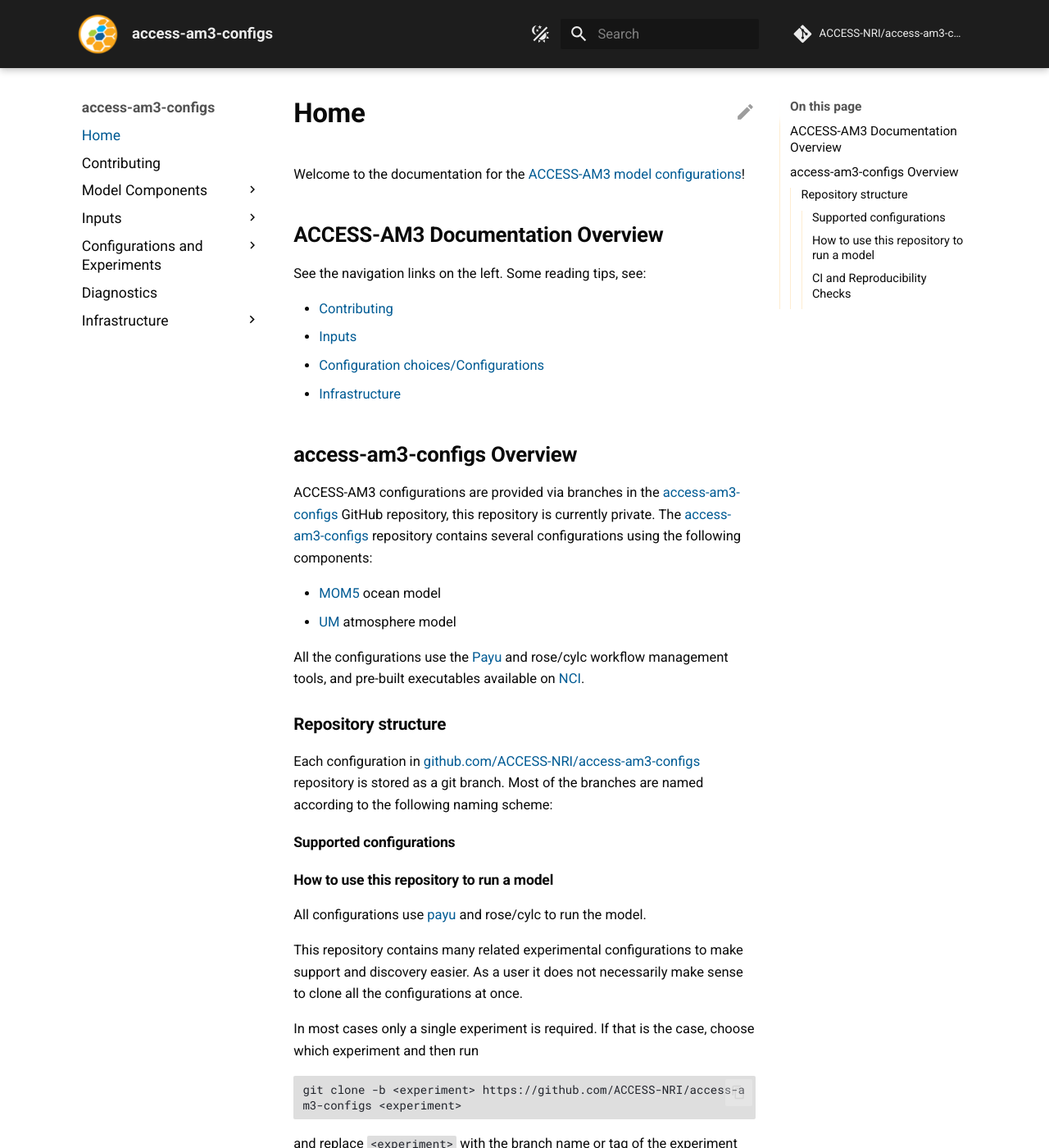
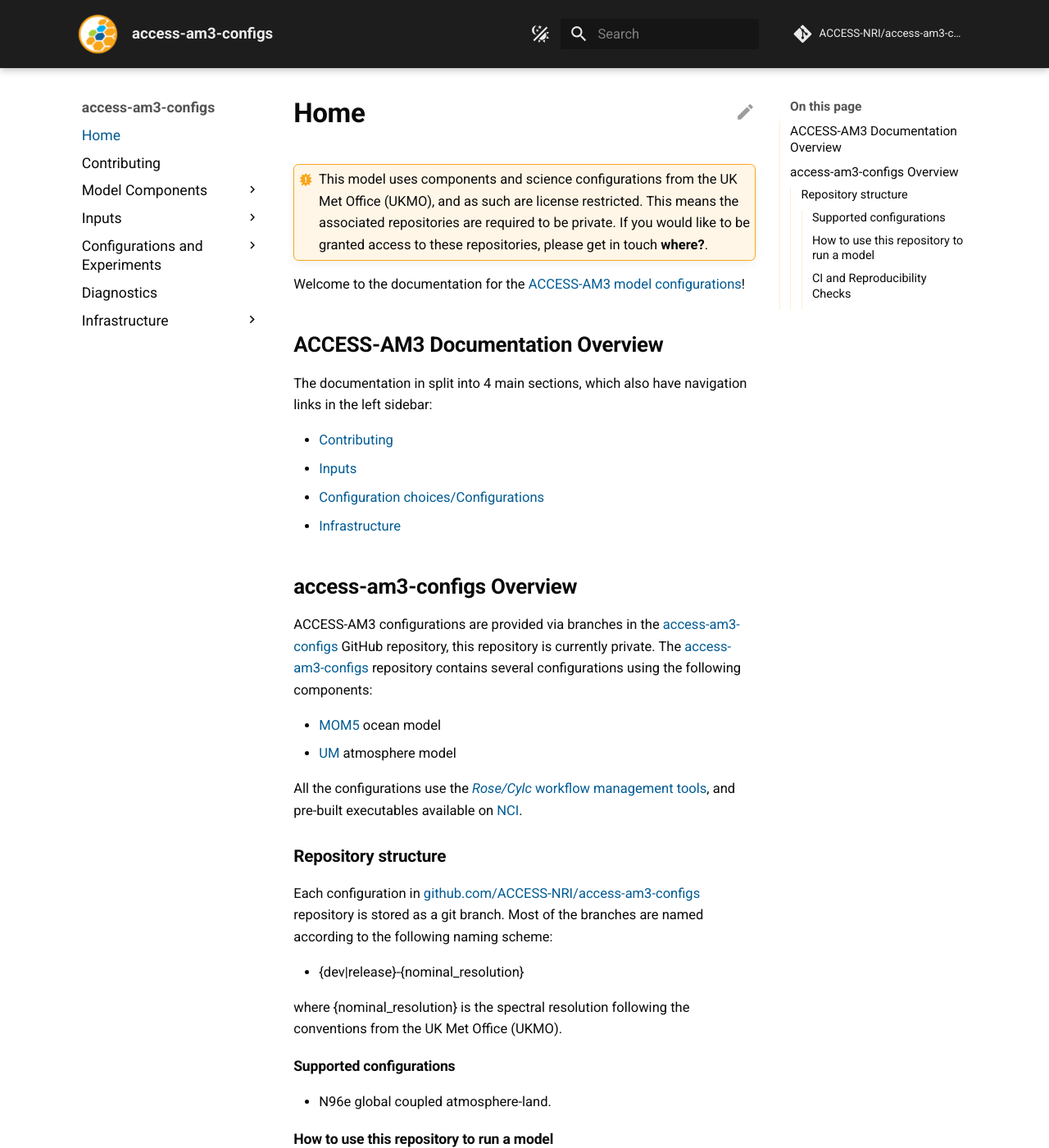
Before and after one commit to ACCESS-NRI/access-am3-configs-doc, an MkDocs documentation site: the page built from documentation/docs/pages/index.md, in a window 1280 px wide and 1400 px high. Shown: the whole window at 82% size. Built offline with MkDocs 1.6.1 and Material for MkDocs 9.7.7, drawn with Linux system fonts in a browser that asks for light colours; comment, search, counter and statistics services are not loaded; some of the changed text lies outside the part shown.

Commit message:
Adjustments to top level landing page

```diff
--- a/documentation/docs/pages/index.md
+++ b/documentation/docs/pages/index.md
@@ -1,12 +1,14 @@
 
 # Home
 
+!!! warning
+    This model uses components and science configurations from the UK Met Office (UKMO), and as such are license restricted. This means the associated repositories are required to be private. If you would like to be granted access to these repositories, please get in touch **where?**.
+
 Welcome to the documentation for the [ACCESS-AM3 model configurations](https://github.com/ACCESS-NRI/access-am3-configs)!
-
 
 ## ACCESS-AM3 Documentation Overview
 
-See the navigation links on the left. Some reading tips, see:
+The documentation in split into 4 main sections, which also have navigation links in the left sidebar:
 
  - [Contributing](/contributing)
  - [Inputs](/inputs/Forcing-data-models)
@@ -19,20 +21,23 @@ ACCESS-AM3 configurations are provided via branches in the [access-am3-configs](
 - [MOM5](https://github.com/ACCESS-NRI/mom5) ocean model
 - [UM](https://github.com/ACCESS-NRI/UM) atmosphere model
 
-All the configurations use the [Payu](https://payu.readthedocs.io/en/latest/) and rose/cylc workflow management tools, and pre-built executables available on [NCI](https://nci.org.au/).
+All the configurations use the [_Rose/Cylc_ workflow management tools](https://docs.access-hive.org.au/models/run_a_model/rose_cylc/), and pre-built executables available on [NCI](https://nci.org.au/).
 
 ### Repository structure
 
 Each configuration in [github.com/ACCESS-NRI/access-am3-configs](https://github.com/ACCESS-NRI/access-am3-configs) repository is stored as a git branch. Most of the branches are named according to the following naming scheme:
 
+* {dev|release}-{nominal_resolution}
+
+where {nominal_resolution} is the spectral resolution following the conventions from the UK Met Office (UKMO).
 
 #### Supported configurations
 
-
+* N96e global coupled atmosphere-land.
 
 #### How to use this repository to run a model
 
-All configurations use [payu](https://github.com/payu-org/payu) and rose/cylc to run the model.
+All configurations use [_Rose/Cylc_](https://docs.access-hive.org.au/models/run_a_model/rose_cylc/) to run the model.
 
 This repository contains many related experimental configurations to make support
 and discovery easier. As a user it does not necessarily make sense to clone all the
```
Also changed, not shown: other parts of documentation/docs/pages/index.md (+2 -2 lines).
